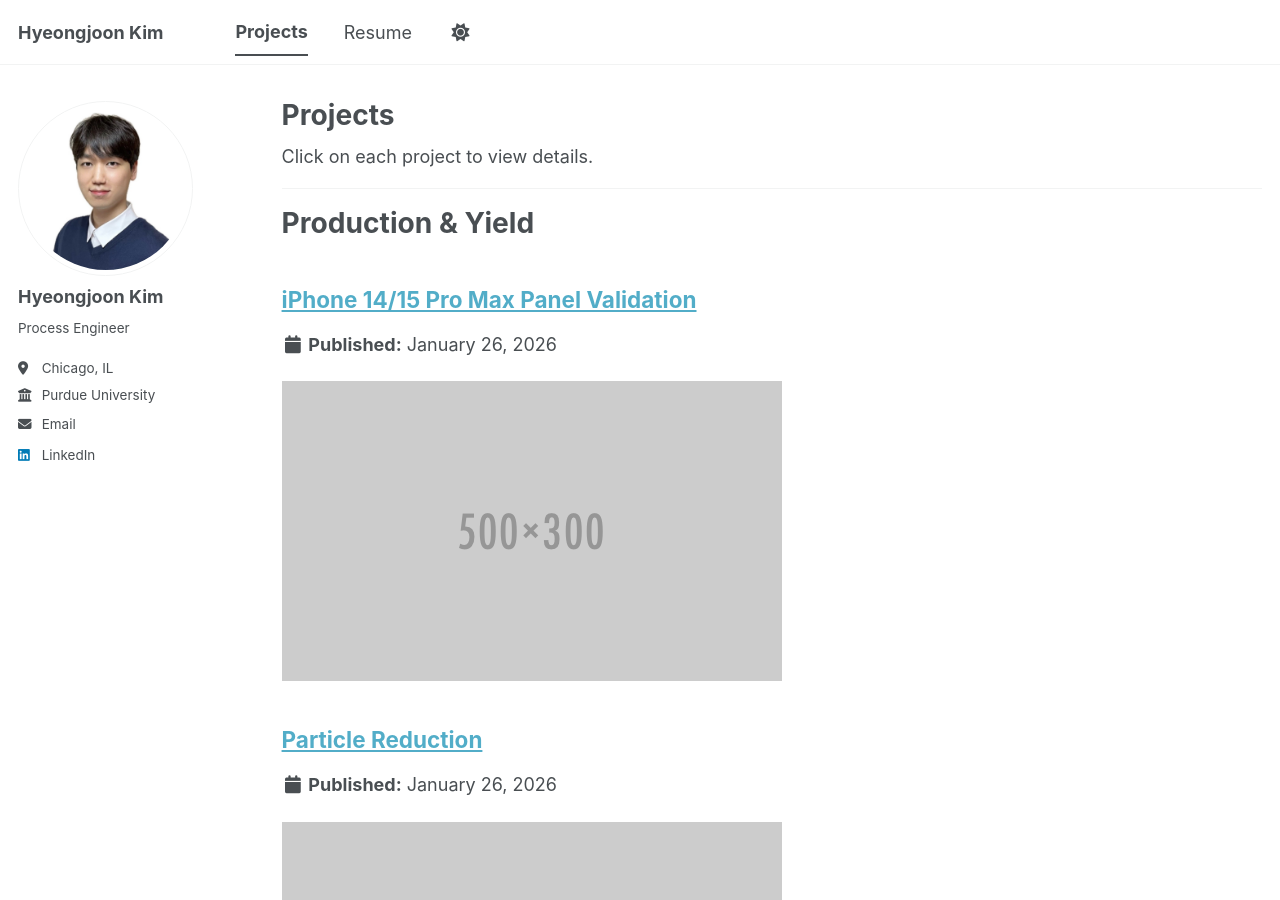
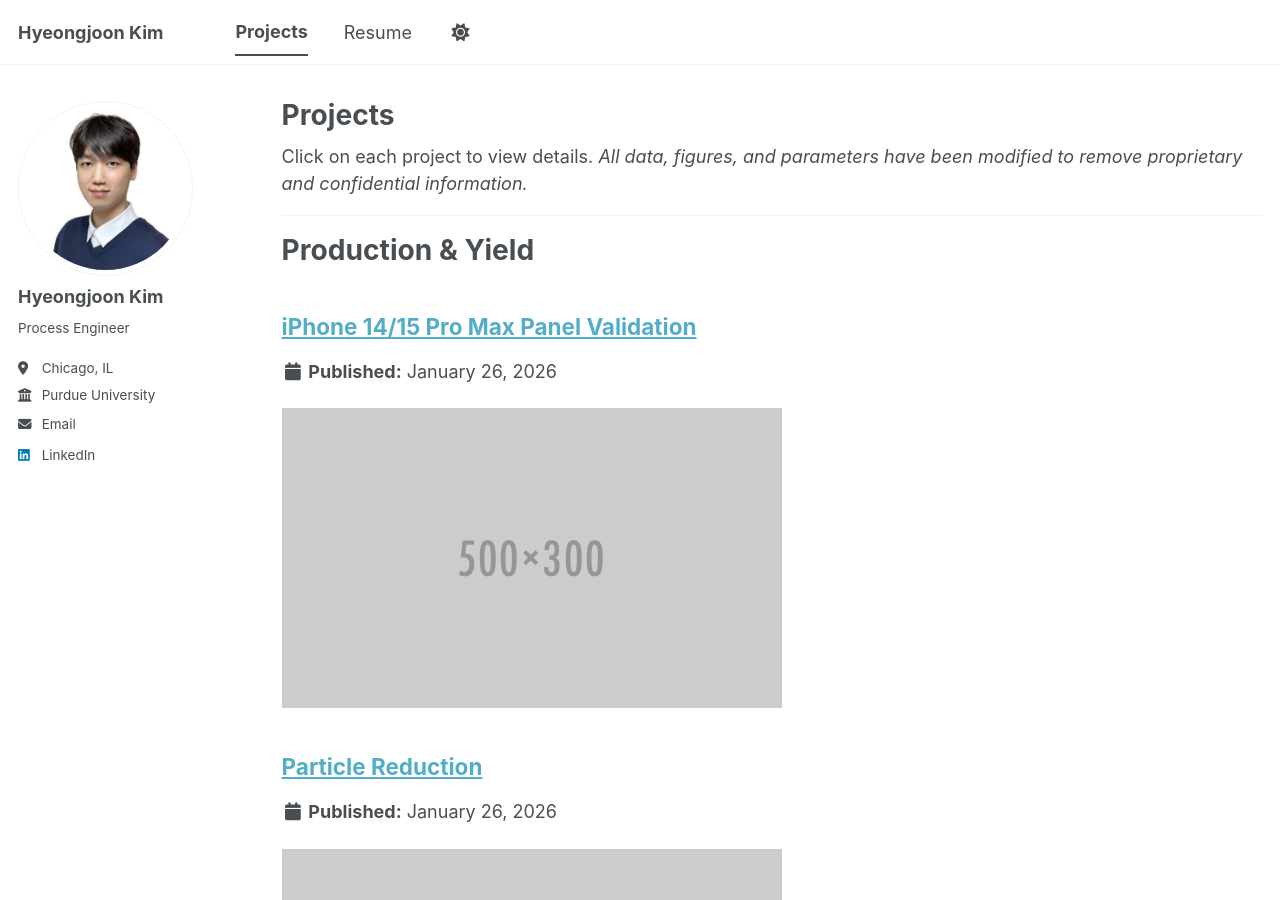
Before and after one commit to joonk1214/joonk1214.github.io, a Jekyll site: the page built from _pages/portfolio.html, in a window 1280 px wide and 900 px high. Built offline with Jekyll 4.4.1, drawn with Linux system fonts in a browser that asks for light colours; a script bundle is joined from its source files by our own code; library files that are not in the unit come from our copies.

Commit message:
Update portfolio.html

```diff
--- a/_pages/portfolio.html
+++ b/_pages/portfolio.html
@@ -7,6 +7,7 @@ author_profile: true
 
 {% include base_path %}
 Click on each project to view details.
+<em>All data, figures, and parameters have been modified to remove proprietary and confidential information.</em>
 <hr>
 <h1>Production & Yield</h1>
 {% assign yield_projects = site.portfolio | where: "category", "yield" %}
```
